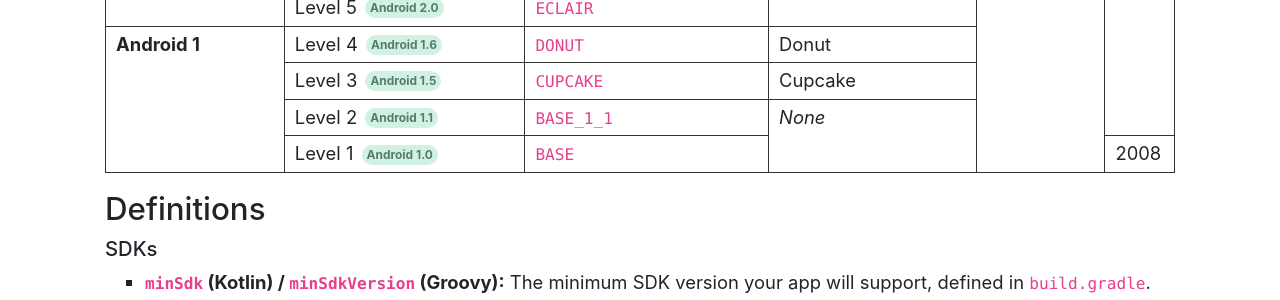
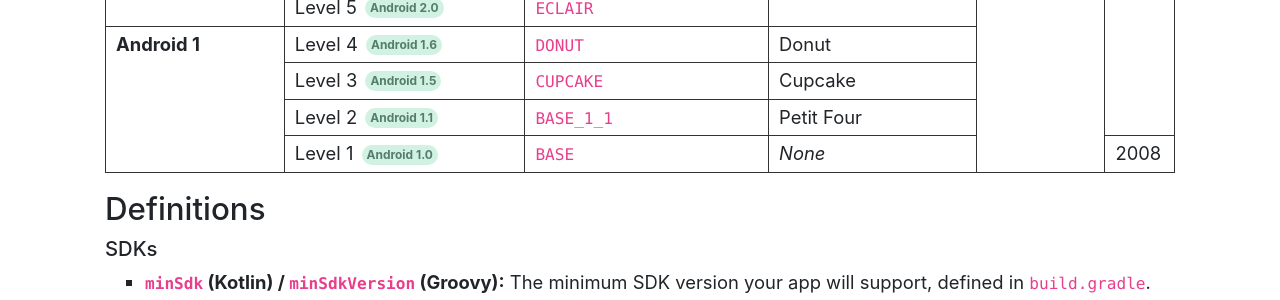
Before and after one commit to ebelinski/apilevels, a Jekyll site: the page built from index.md, in a window 1280 px wide. Shown: the part 1359-1659 px from the top of the page. Built offline with Jekyll 4.4.1, drawn with Linux system fonts in a browser that asks for light colours; comment, search, counter and statistics services are not loaded.

Commit message:
Added Android 1.1 codename (credit to @upintheairsheep).

```diff
--- a/index.md
+++ b/index.md
@@ -248,11 +248,12 @@
   <tr>
     <td>Level 2 <span class="subversion">Android 1.1</span></td>
     <td><code>BASE_1_1</code></td>
-    <td rowspan="2"><i>None</i></td>
+    <td>Petit Four</td>
   </tr>
   <tr>
     <td>Level 1 <span class="subversion">Android 1.0</span></td>
     <td><code>BASE</code></td>
+    <td><i>None</i></td>
     <td>2008</td>
   </tr>
 </table>
```
